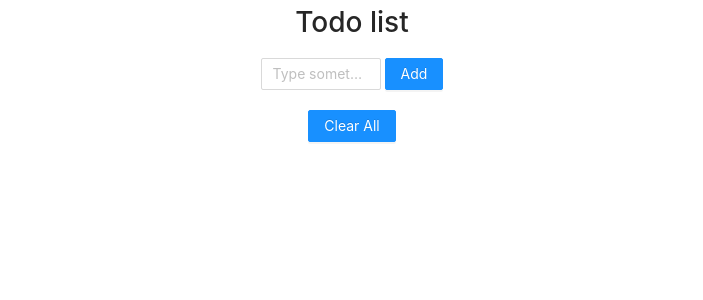
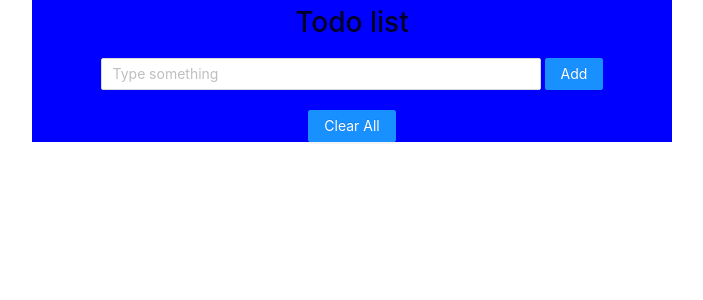
Before and after one commit to minhnc62/todo-reduxtoolkit, a React (Create React App) app: page / in a window 1280 px wide. Shown: the top 300 px of the page, without its empty margins (288-991 px from the left). Built offline with nearby package versions, Linux system fonts and the light colour scheme.

Commit message:
fixRespon

```diff
--- a/src/App.tsx
+++ b/src/App.tsx
@@ -44,25 +44,30 @@ export default () => {
   };
 
   return (
-    <Row justify="center">
-      <App span={6}>
+    <Row
+
+      style={{ width: '50%', background: 'blue', margin: 'auto' }}
+    >
+      <App span={24}>
         <h1 className="header"> Todo list</h1>
         <Form onFinish={handleSubmit}>
           <Input
             value={todo}
             onChange={(e) => setTodo(e.target.value)}
             placeholder="Type something"
-            style={{ width: "calc(100% - 200px)", marginRight: "4px" }}
+            style={{ width: 'calc(100% - 200px)', marginRight: '4px' }}
             defaultValue="https://ant.design"
           />
           {editing ? (
             <>
-              <Button onClick={handleSubmit}  type="primary">Edit</Button>
+              <Button onClick={handleSubmit} type="primary">
+                Edit
+              </Button>
               <Button
                 type="ghost"
                 onClick={() => {
                   setEditing(null);
-                  setTodo("");
+                  setTodo('');
                 }}
               >
                 <CloseOutlined />
@@ -91,7 +96,7 @@ export default () => {
           ))}
         </List>
         <Button
-          style={{ marginTop: "20px" }}
+          style={{ marginTop: '20px' }}
           type="primary"
           className="btn-clear"
           onClick={() => dispatch(clear())}
```
